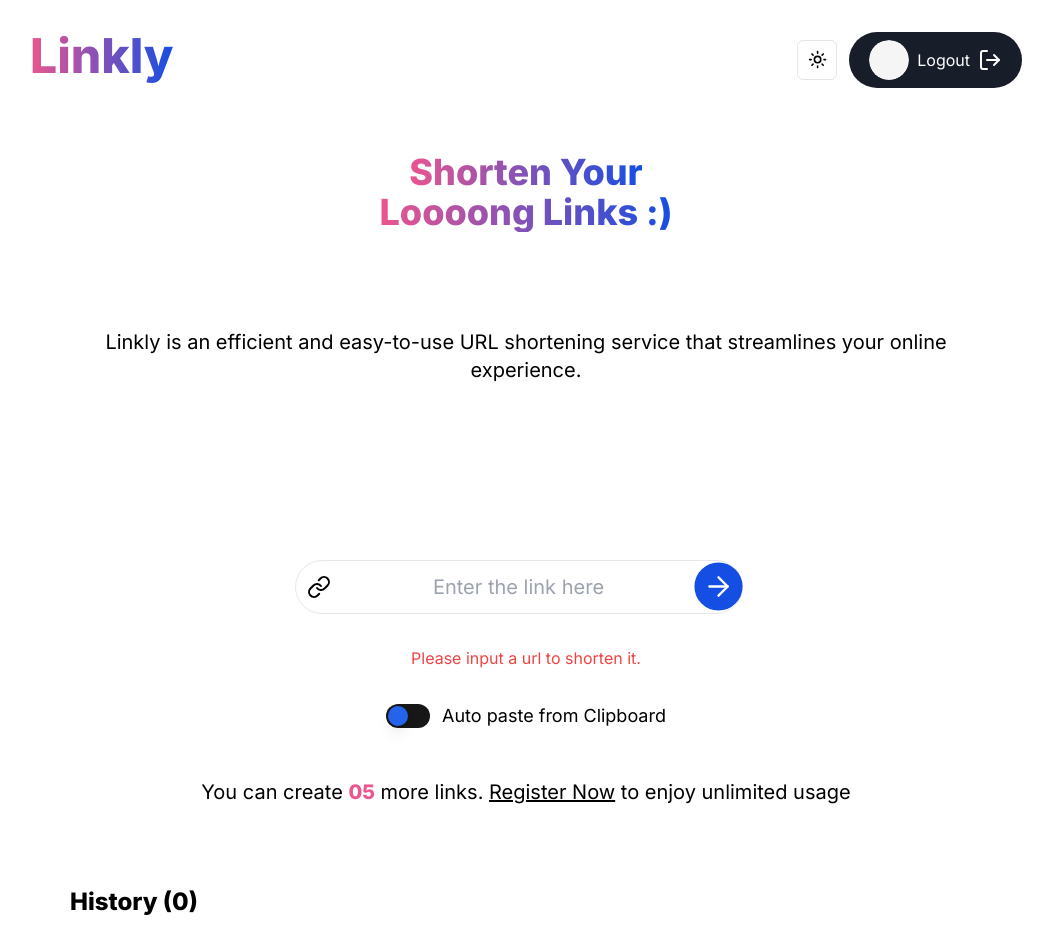
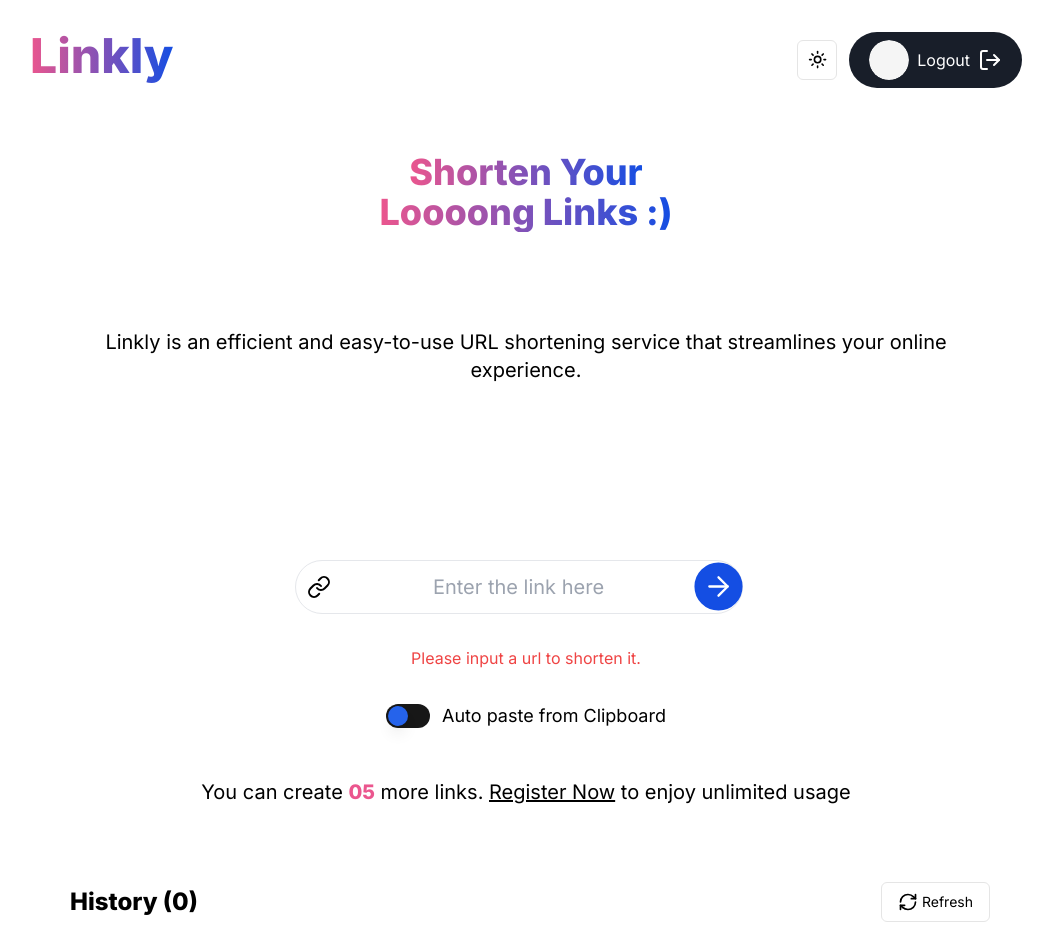
Before and after one commit to kismatkc/linkly-fullstack, a Next.js app in the folder frontend/: page / in a window 1280 px wide. Shown: the top 934 px of the page, without its empty margins (114-1167 px from the left). Built offline with nearby package versions, Linux system fonts and the light colour scheme; no server answers.

Commit message:
refresh button

```diff
--- a/frontend/app/(root)/columns.tsx
+++ b/frontend/app/(root)/columns.tsx
@@ -18,6 +18,7 @@
     header: "Short Link",
     cell: ({ row }) => {
       const shortLink: string = row.getValue("shortLink");
+      console.log(shortLink);
 
       return (
         <div className="flex justify-between ">
@@ -28,7 +29,9 @@
             className=""
           >
             <span className="text-nowrap hover:underline">
-              {shortLink.length > 30 && `${shortLink.slice(0, 30)}...`}
+              {shortLink.length > 30
+                ? `${shortLink.slice(0, 30)}...`
+                : shortLink}
             </span>
           </Link>
           <CopyToClipboard text={shortLink} />
@@ -82,15 +85,20 @@
     accessorKey: "action",
     header: "",
     cell: ({ row }) => {
+      console.log("row", row.original);
+
       return (
-        <Button variant="none" className="cursor-pointer"
-
+        <Button
+          variant="outline"
+          className="cursor-pointer border-none"
           onClick={async () => {
             try {
               //@ts-ignore
               const response = await Api.post("/delete-url", {
                 longUrl: row.original.originalLink,
-                userId: row.original._id,
+                //@ts-ignore
+
+                userId: row.original.userId,
               });
               return toast.success("Link Deleted");
             } catch (error: unknown) {
@@ -98,7 +106,7 @@
             }
           }}
         >
-          <Trash  size={20} />
+          <Trash size={20} />
         </Button>
       );
     },
--- a/frontend/app/(root)/data-table.tsx
+++ b/frontend/app/(root)/data-table.tsx
@@ -8,14 +8,7 @@
   useReactTable,
   getSortedRowModel,
 } from "@tanstack/react-table";
-import {
-  PencilRuler,
-  Filter,
-  Clock,
-  ChartArea,
-  Pointer,
-  Settings,
-} from "lucide-react";
+
 import {
   Table,
   TableBody,
@@ -24,16 +17,21 @@
   TableHeader,
   TableRow,
 } from "@/components/ui/table";
+import { DesktopHistoryTableColumn } from "@/types";
 import { Button } from "@/components/ui/button";
+import { RefreshCwIcon } from "lucide-react";
+import RefreshButton from "@/components/refresh-button";
 
 interface DataTableProps<TData, TValue> {
   columns: ColumnDef<TData, TValue>[];
   data: TData[];
+  refreshUrls: (urls: DesktopHistoryTableColumn[]) => void;
 }
 
 export function DataTable<TData, TValue>({
   columns,
   data,
+  refreshUrls,
 }: DataTableProps<TData, TValue>) {
   const [sorting, setSorting] = React.useState<SortingState>([]);
 
@@ -50,10 +48,10 @@
 
   return (
     <section className="p-12 w-full">
-
       <div className="flex justify-between items-center">
         <h1 className=" w-full text-left py-4 font-semibold pl-2 text-lg md:text-2xl">{`History (${data.length})`}</h1>
 
+        <RefreshButton refreshUrls={refreshUrls} />
       </div>
       <div className="rounded-md border flex-column-center w-full ">
         <Table>
--- a/frontend/components/link-history.tsx
+++ b/frontend/components/link-history.tsx
@@ -2,13 +2,18 @@
 import MobileHistoryTable from "./mobile-view-history";
 import { useMediaQuery } from "react-responsive";
 
-
-import { LinkDetailsProps } from "@/types/";
+import { DesktopHistoryTableColumn, LinkDetailsProps } from "@/types/";
 import { useEffect, useState } from "react";
 import columns from "@/app/(root)/columns";
 import { DataTable } from "@/app/(root)/data-table";
 
-const LinkHistory = ({ linkDetails }: { linkDetails: LinkDetailsProps[] }) => {
+const LinkHistory = ({
+  linkDetails,
+  refreshUrls,
+}: {
+  linkDetails: LinkDetailsProps[];
+  refreshUrls: (urls: DesktopHistoryTableColumn[]) => void;
+}) => {
   const [onClient, setOnClient] = useState<boolean>(false);
   useEffect(() => {
     setOnClient(true);
@@ -23,6 +28,8 @@
     return <MobileHistoryTable linkDetails={linkDetails} />;
   }
 
-  return <DataTable columns={columns} data={linkDetails} />;
+  return (
+    <DataTable columns={columns} data={linkDetails} refreshUrls={refreshUrls} />
+  );
 };
 export default LinkHistory;
--- a/frontend/components/main.tsx
+++ b/frontend/components/main.tsx
@@ -8,7 +8,13 @@
 import { Api } from "@/lib/utils";
 import { useSession } from "next-auth/react";
 
-const Main = ({ linkDetails,refreshUrls }: { linkDetails: LinkDetailsProps[],refreshUrls: (urls: DesktopHistoryTableColumn[])=>void }) => {
+const Main = ({
+  linkDetails,
+  refreshUrls,
+}: {
+  linkDetails: LinkDetailsProps[];
+  refreshUrls: (urls: DesktopHistoryTableColumn[]) => void;
+}) => {
   const [checkedState, setCheckedState] = useState<boolean>(false);
   const [textFromClipboard, setTextFromClipboard] = useState<string>("");
   const { data: session } = useSession();
@@ -67,9 +73,10 @@
                   userId: session?.user.id,
                 });
                 setTextFromClipboard("");
-            if(response.status === 200)  return toast.success("Short Link already exist");
+                if (response.status === 200)
+                  return toast.success("Short Link already exist");
 
-                 //@ts-ignore
+                //@ts-ignore
                 const refresh = await Api.get(`/url/${session?.user.id}`);
                 //@ts-ignore
 
@@ -104,7 +111,7 @@
         </p>
       </section>
 
-      <LinkHistory linkDetails={linkDetails} />
+      <LinkHistory linkDetails={linkDetails} refreshUrls={refreshUrls} />
     </section>
   );
 };
--- /dev/null
+++ b/frontend/components/refresh-button.tsx
@@ -0,0 +1,45 @@
+import React, { useState } from "react";
+import { Button } from "./ui/button";
+import { RefreshCwIcon } from "lucide-react";
+import { DesktopHistoryTableColumn } from "@/types";
+import { useSession } from "next-auth/react";
+import { Api } from "@/lib/utils";
+
+const RefreshButton = ({
+  refreshUrls,
+}: {
+  refreshUrls: (urls: DesktopHistoryTableColumn[]) => void;
+}) => {
+  const [spin, setSpin] = useState(false);
+  const { data } = useSession();
+  return (
+    <Button
+      variant="outline"
+      className="flex gap-x-1"
+      onClick={async () => {
+        setSpin(true);
+        try {
+          if (!data) return;
+          //@ts-ignore
+          const _id = data?.user?.id;
+
+          const response = await Api.get(`/url/${_id}`);
+          if (!(response.data.data.length > 0)) {
+            refreshUrls([]);
+            return setSpin(false);
+          }
+          refreshUrls(response.data.data);
+          return setSpin(false);
+        } catch (error) {
+          refreshUrls([]);
+          return setSpin(false);
+        }
+      }}
+    >
+      <RefreshCwIcon size={20} className={`${spin && "animate-spin"}`} />
+      <span className="font-light text-sm">Refresh</span>
+    </Button>
+  );
+};
+
+export default RefreshButton;
--- a/frontend/lib/utils.ts
+++ b/frontend/lib/utils.ts
@@ -6,23 +6,19 @@
   return twMerge(clsx(inputs));
 }
 
-function Ambient(environment: string | undefined){
-  console.log(process.env)
-
-
-  let apiOptions={
+function Ambient(environment: string | undefined) {
+  let apiOptions = {
     baseURL: "http://localhost:4000/api",
-    withCredentials: true
-  }
-  if(environment === "replit"){
-     apiOptions.baseURL="https://31e908fa-c906-497c-9c86-bb5450c92e73-00-3dkixqsx8vovm.kirk.repl.co:3000/api"
+    withCredentials: true,
+  };
+  if (environment === "replit") {
+    apiOptions.baseURL =
+      "https://31e908fa-c906-497c-9c86-bb5450c92e73-00-3dkixqsx8vovm.kirk.repl.co:3000/api";
   }
 
-    if(environment === "production"){
-     apiOptions.baseURL="https://backend.unfiltereddopamine.com/api"
+  if (environment === "production") {
+    apiOptions.baseURL = "https://backend.unfiltereddopamine.com/api";
   }
   return apiOptions;
-
-
 }
 export const Api = axios.create(Ambient(process.env.NEXT_PUBLIC_ENV));
```
Also changed, not shown: frontend/app/(root)/page.tsx (+6 -7 lines).
